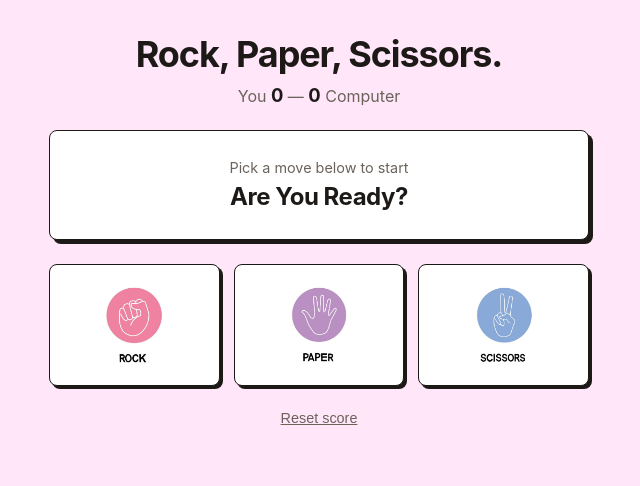
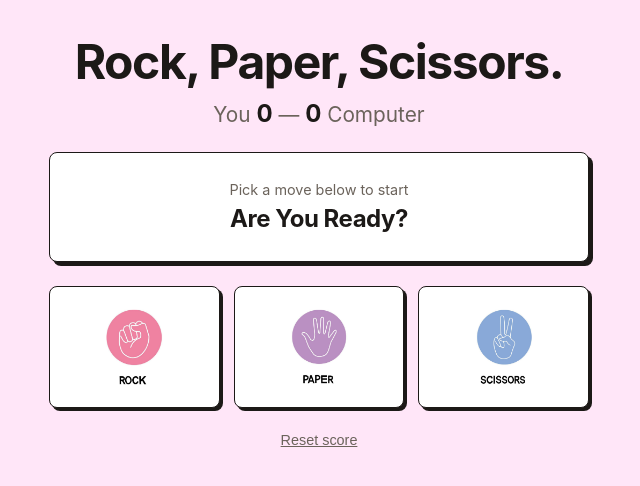
Before and after one commit to arendilo/rock-paper-scissors, a plain HTML site: page index.html in a window 1280 px wide. Shown: the whole page, without its empty margins (321-961 px from the left). Drawn offline with Linux system fonts and the light colour scheme.

Commit message:
change font h1 size

```diff
--- a/script.js
+++ b/script.js
@@ -61,7 +61,7 @@ function reset() {
   playerScoreEl.textContent = '0';
   computerScoreEl.textContent = '0';
   movesEl.textContent = 'Pick a move below to start';
-  resultEl.textContent = 'Ready?';
+  resultEl.textContent = 'Are You Ready?';
   resultEl.className = 'result';
   matchupEl.classList.add('hidden');
 }
--- a/style.css
+++ b/style.css
@@ -35,19 +35,19 @@ header {
 }
 
 h1 {
-  font-size: 2.25rem;
+  font-size: 3rem;
   letter-spacing: -0.03em;
   margin-bottom: 0.5rem;
 }
 
 .score {
   color: var(--muted);
-  font-size: 1rem;
+  font-size: 1.3rem;
 }
 
 .score strong {
   color: var(--ink);
-  font-size: 1.15rem;
+  font-size: 1.5rem;
 }
 
 .status-box {
```
